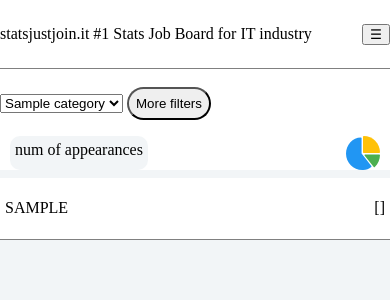
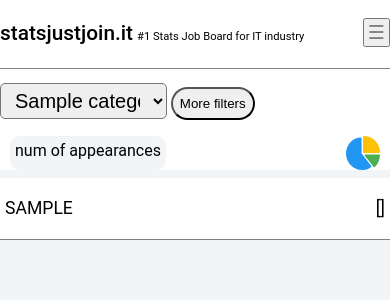
Before and after one commit to wloszynski/statsjustjoinit-django, a Django app: template skillsgraph/templates/skillsgraph/skills.html in a window 390 px wide. Shown: the top 300 px of the page. Run offline with Django 3.2, Linux system fonts and the light colour scheme; the template is opened without the code that fills it: most values are stand-ins (such as "Sample title", 1, 10 or a date in 2020); some libraries are stand-ins or nearby versions.

Commit message:
styles updated

```diff
--- a/skillsgraph/static/skillsgraph/css/style.css
+++ b/skillsgraph/static/skillsgraph/css/style.css
@@ -2,10 +2,26 @@ body,
 html {
   padding: 0;
   margin: 0;
+  font-family: Roboto;
 }
 
 #root {
   height: 100vh;
+}
+
+span.logo {
+  font-size:2rem;
+  font-weight: 500;
+}
+.item span{
+  font-size:1.5em;
+}
+
+#menu{
+  padding-left:3px;
+  padding-right:3px;
+  font-size:1.2em;
+  color:grey;
 }
 
 .flex-container {
@@ -100,8 +116,30 @@ img.small-icon {
   padding-right: 10px;
 }
 
+select {
+  width: 100%;
+  min-width: 10ch;
+  max-width: 15ch;
+  border-radius: 0.25em;
+  padding: 0.25em 0.5em;
+  font-size: 1.25rem;
+  cursor: pointer;
+  line-height: 1.1;
+}
+
 @media only screen and (max-width: 600px) {
   .link-icon {
     display: none;
   }
+  .item span{
+    font-size:1.1em;
+  }
+  span.logo {
+    font-size:1.3rem;
+    font-weight: 500;
+  }
+  span.subtext{
+    font-size:0.7rem;
+
+  }
 }
```
